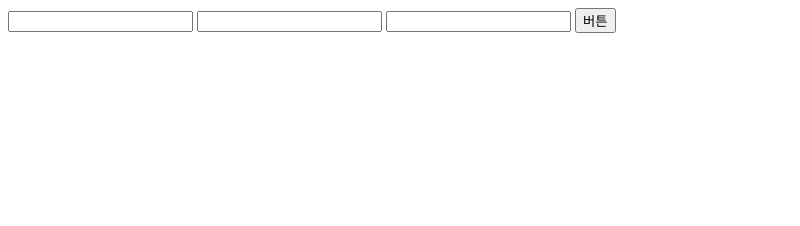
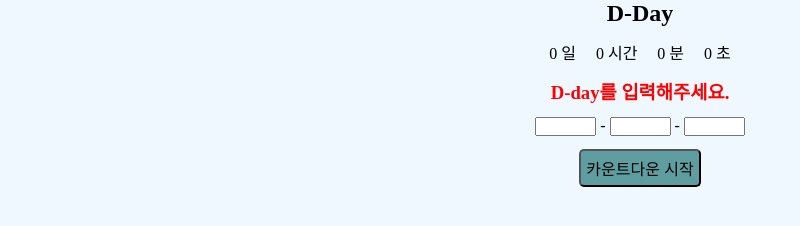
Before and after one commit to Journey0210/precamp-backend-course, a plain HTML site: page D-Day-counter/index.html in a window 1280 px wide. Shown: the whole page, without its empty margins (0-800 px from the left). Drawn offline with Linux system fonts and the light colour scheme.

Commit message:
add style and refactor code using a for loop

```diff
--- a/D-Day-counter/index.html
+++ b/D-Day-counter/index.html
@@ -2,32 +2,38 @@
 <html lang="ko">
   <head>
     <title>D-Day</title>
-    <script>
-      const dateForMaker = function () {
-        const inputYear = document.querySelector("#target-year-input").value;
-        const inputMonth = document.querySelector("#target-month-input").value;
-        const inputDate = document.querySelector("#target-date-input").value;
-        const dateFormat = `${inputYear}-${inputMonth}-${inputDate}`;
-        return dateFormat;
-      };
-
-      const counterMake = function () {
-        const nowDate = new Date();
-        const targetDate = new Date(dateForMaker());
-        const remaining = (targetDate - nowDate) / 1000;
-        const remainingDate = Math.floor(remaining / 3600 / 24); //1시간 3600s
-        const remainingHours = Math.floor(remaining / 3600) % 24;
-        const remainingMin = Math.floor(remaining / 60) % 60;
-        const remainingSec = Math.floor(remaining) % 60;
-
-        console.log(remainingDate, remainingHours, remainingMin, remainingSec);
-      };
-    </script>
+    <link rel="stylesheet" href="./style.css" />
+    <!-- defer: sciprt와 html이 동시에 생성되는 속성 -->
+    <script src="./script.js" defer></script>
   </head>
   <body>
-    <input id="target-year-input" class="target-input" />
-    <input id="target-month-input" class="target-input" />
-    <input id="target-date-input" class="target-input" />
-    <button onclick="counterMake()">버튼</button>
+    <h2>D-Day</h2>
+    <div id="d-day-container">
+      <div class="d-day-child-container">
+        <span id="days">0</span>
+        <span>일</span>
+      </div>
+      <div class="d-day-child-container">
+        <span id="hours">0</span>
+        <span>시간</span>
+      </div>
+      <div class="d-day-child-container">
+        <span id="min">0</span>
+        <span>분</span>
+      </div>
+      <div class="d-day-child-container">
+        <span id="sec">0</span>
+        <span>초</span>
+      </div>
+    </div>
+    <div id="d-day-message"></div>
+    <div id="target-selector">
+      <input id="target-year-input" class="target-input" size="5" /> -
+      <input id="target-month-input" class="target-input" size="5" /> -
+      <input id="target-date-input" class="target-input" size="5" />
+    </div>
+
+    <button id="start-btn" onclick="counterMaker()">카운트다운 시작</button>
+    <!-- script를 body 하단에 생성하면 html이 모두 생성된 뒤에 script가 실행된다. -->
   </body>
 </html>
--- /dev/null
+++ b/D-Day-counter/script.js
@@ -0,0 +1,70 @@
+const messageContainer = document.querySelector("#d-day-message");
+const container = document.querySelector("#d-day-container");
+
+messageContainer.style.color = "red";
+messageContainer.innerHTML = "<h3>D-day를 입력해주세요.</h3>";
+
+const dateForMaker = function () {
+  const inputYear = document.querySelector("#target-year-input").value;
+  const inputMonth = document.querySelector("#target-month-input").value;
+  const inputDate = document.querySelector("#target-date-input").value;
+  const dateFormat = `${inputYear}-${inputMonth}-${inputDate}`;
+  return dateFormat;
+};
+
+const counterMaker = function () {
+  const targetDateInput = dateForMaker();
+  const nowDate = new Date();
+  const targetDate = new Date(targetDateInput).setHours(0, 0, 0, 0); //.setHours(0,0,0,0) 자정을 기준으로 계산
+  const remaining = (targetDate - nowDate) / 1000;
+
+  //만약 Remaining이 0이라면, 타이머가 종료되었습니다 출력
+  if (remaining <= 0) {
+    messageContainer.innerHTML = "<h3>타이머가 종료되었습니다.</h3>";
+  }
+  //만약 잘못한 날짜가 들어왔다면, 유효한 시간대가 아닙니다 출력.
+  else if (isNaN(remaining)) {
+    messageContainer.innerHTML = "<h3>유효한 시간대가 아닙니다</h3>";
+  }
+
+  //기존 코드
+  // const remainingDate = Math.floor(remaining / 3600 / 24); //1시간 3600s
+  // const remainingHours = Math.floor(remaining / 3600) % 24;
+  // const remainingMin = Math.floor(remaining / 60) % 60;
+  // const remainingSec = Math.floor(remaining) % 60;
+
+  // const days = document.getElementById("days");
+  // const hours = document.getElementById("hours");
+  // const min = document.getElementById("min");
+  // const sec = document.getElementById("sec");
+
+  //리팩토링 코드 (객체로 변환)
+
+  const remainingObj = {
+    remainingDate: Math.floor(remaining / 3600 / 24),
+    remainingHours: Math.floor(remaining / 3600) % 24,
+    remainingMin: Math.floor(remaining / 60) % 60,
+    remainingSec: Math.floor(remaining) % 60,
+  };
+
+  const documentObj = {
+    days: document.getElementById("days"),
+    hours: document.getElementById("hours"),
+    min: document.getElementById("min"),
+    sec: document.getElementById("sec"),
+  };
+
+  //기존 코드
+  // documentObj["days"].textContent = remainingObj["remainingDate"];
+  // documentObj["hours"].textContent = remainingObj["remainingHours"];
+  // documentObj["min"].textContent = remainingObj["remainingMin"];
+  // documentObj["sec"].textContent = remainingObj["remainingSec"];
+
+  //리팩토링 코드 (반복문 사용)
+  const timeKeys = Object.keys(remainingObj); //object의 key만 가져와서 배열로 반환
+  const documentKeys = Object.keys(documentObj);
+
+  for (let i = 0; i < timeKeys.length; i++) {
+    documentObj[documentKeys[i]].textContent = remainingObj[timeKeys[i]];
+  }
+};
--- /dev/null
+++ b/D-Day-counter/style.css
@@ -0,0 +1,28 @@
+* {
+  box-sizing: border-box;
+  margin: 0;
+  padding: 0;
+}
+
+body {
+  background-color: aliceblue;
+  display: flex;
+  flex-direction: column;
+  align-items: center;
+  justify-content: center;
+  gap: 13px;
+}
+#d-day-container {
+  display: flex;
+  gap: 20px;
+}
+
+.d-day-child-container {
+  text-align: center;
+}
+#start-btn {
+  background-color: cadetblue;
+  font-size: 1rem;
+  border-radius: 5px;
+  padding: 5px;
+}
```
